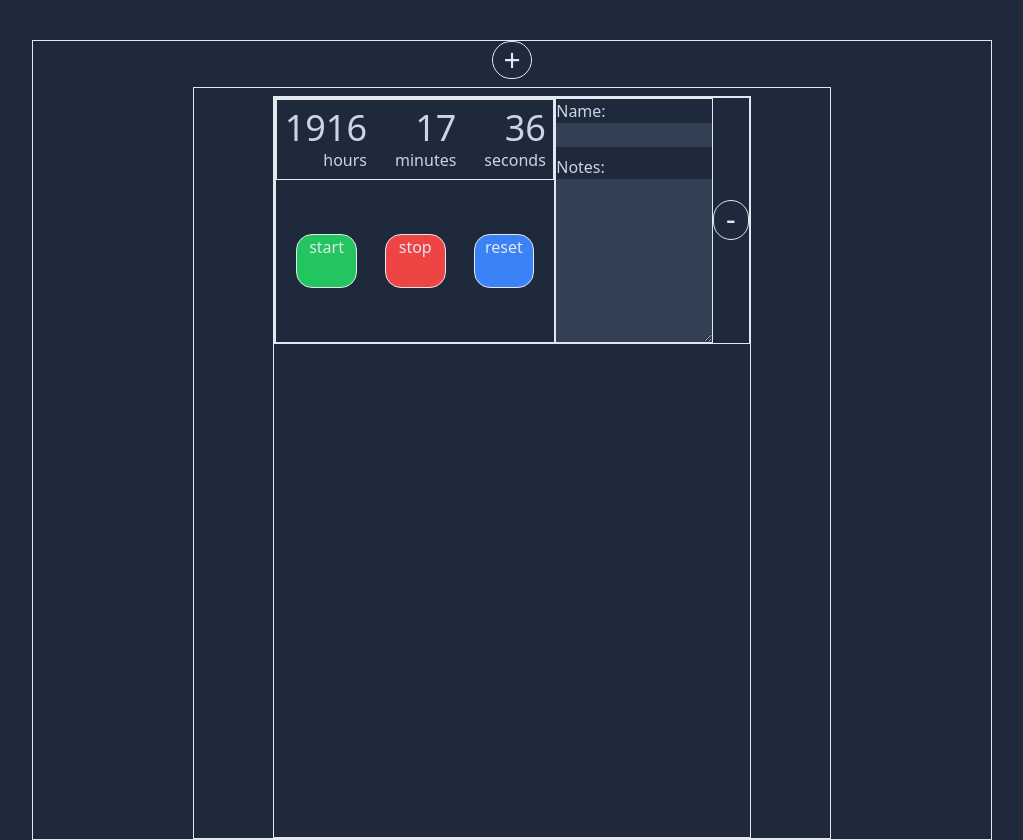
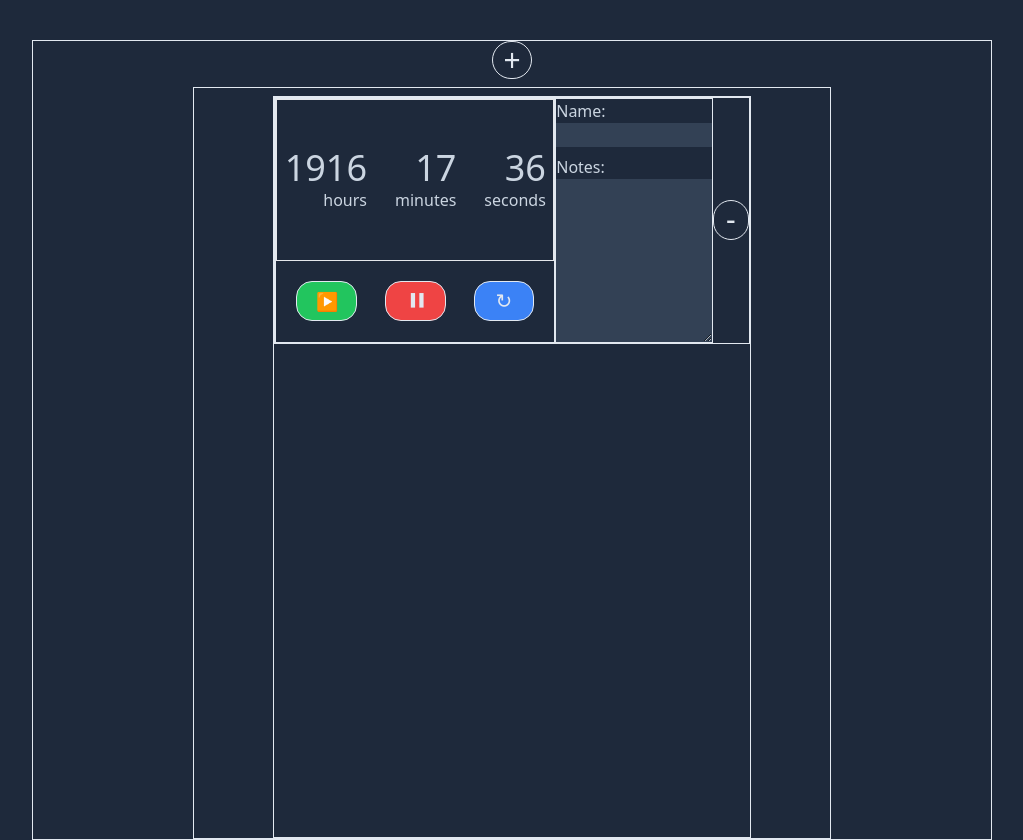
Before and after one commit to neonwatty/todo_timers, a plain HTML site: page index.html in a window 1280 px wide. Shown: the whole page, without its empty margins (128-1151 px from the left). Drawn offline with nearby package versions, Linux system fonts and the light colour scheme.

Commit message:
player buttons styled

```diff
--- a/index.html
+++ b/index.html
@@ -46,7 +46,7 @@
               class="w-2/3 h-full font-sans flex flex-col items-center justify-start text-md border border-slate-800 dark:border-slate-200"
             >
               <div
-                class="w-full h-1/2 flex flex-row space-x-7 items-center justify-center border border:border-slate-200"
+                class="w-full h-2/3 flex flex-row space-x-7 items-center justify-center border border:border-slate-200"
                 id="timer-dash"
               >
                 <div class="flex flex-col text-right">
@@ -60,26 +60,26 @@
                 </div>
               </div>
               <div
-                class="w-full h-full flex flex-row items-center justify-center space-x-7 px-5"
+                class="w-full h-1/3 flex flex-row items-center justify-center space-x-7 px-5"
                 id="timer-buttons"
               >
                 <div
-                  class="w-1/3 h-1/3 bg-green-500 text-center rounded-2xl text-slate-800 dark:text-slate-200 border border-slate-800 dark:border-slate-200 hover hover:bg-green-700 cursor-pointer active active:bg-green-400"
+                  class="w-1/3 h-1/2 bg-green-500 flex items-center justify-center text-lg text-center rounded-2xl text-slate-800 dark:text-slate-200 border border-slate-800 dark:border-slate-200 hover hover:bg-green-700 cursor-pointer active active:bg-green-400"
                   id="start-button"
                 >
-                  start
+                  ▶
                 </div>
                 <div
-                  class="w-1/3 h-1/3 bg-red-500 text-center rounded-2xl text-slate-800 dark:text-slate-200 border border-slate-800 dark:border-slate-200 hover hover:bg-red-700 cursor-pointer active active:bg-red-400"
+                  class="w-1/3 h-1/2 bg-red-500 flex items-center justify-center pb-0.5 text-xs text-center rounded-2xl text-slate-800 dark:text-slate-200 border border-slate-800 dark:border-slate-200 hover hover:bg-red-700 cursor-pointer active active:bg-red-400"
                   id="stop-button"
                 >
-                  stop
+                  ▐▐
                 </div>
                 <div
-                  class="w-1/3 h-1/3 bg-blue-500 text-center rounded-2xl text-slate-800 dark:text-slate-200 border border-slate-800 dark:border-slate-200 hover hover:bg-blue-700 cursor-pointer active active:bg-blue-400"
+                  class="w-1/3 h-1/2 bg-blue-500 flex items-center justify-center text-xl text-center rounded-2xl text-slate-800 dark:text-slate-200 border border-slate-800 dark:border-slate-200 hover hover:bg-blue-700 cursor-pointer active active:bg-blue-400"
                   id="reset-button"
                 >
-                  reset
+                  ↻
                 </div>
               </div>
             </div>
```
